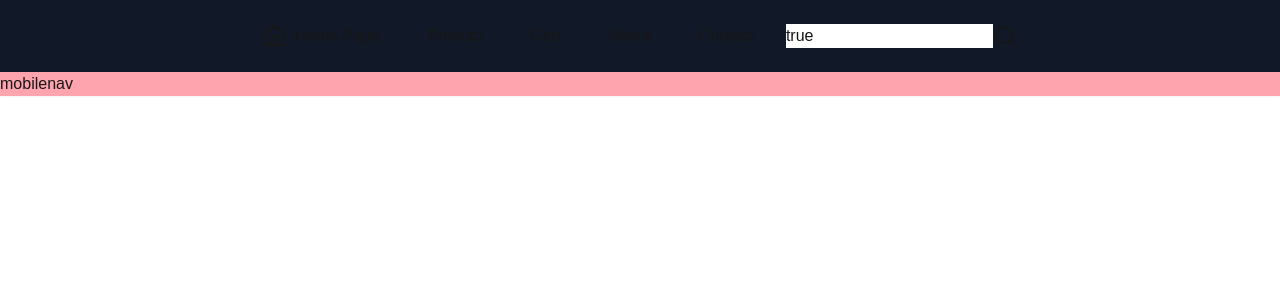
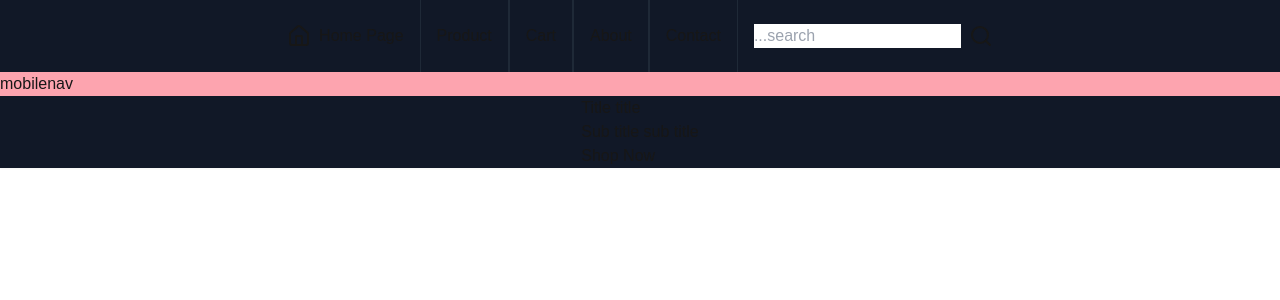
Before and after one commit to awishmu/pasarbone, a Next.js app: page /home in a window 1280 px wide. Shown: the top 300 px of the page. Built offline with nearby package versions, Linux system fonts and the light colour scheme.

Commit message:
baru header dan nav

```diff
--- a/src/app/home/page.tsx
+++ b/src/app/home/page.tsx
@@ -1,11 +1,14 @@
 import Image from "next/image";
 import Link from "next/link";
 import Navbar from "@/components/Navbar";
+import Hero from "@/components/Hero";
 export default function HomePage() {
   return (
 	<>
-		<Navbar />
-
+		<header className="container w-full mx-auto flex flex-col" >
+			<Navbar />
+			<Hero />
+        </header>
 
 	</>
   );
--- /dev/null
+++ b/src/components/Hero.tsx
@@ -0,0 +1,54 @@
+import Image from "next/image";
+import Link from "next/link";
+import { House } from 'lucide-react';
+import { Search } from 'lucide-react';
+
+const HeroItems = [
+	{
+		id: 1,
+		image: "gudang",
+		title: "Temukan Penawaran dekat rumah",
+		subtitle: "Pengiriman yang cepat dan jelas ",
+		link: "/#",
+	},
+	{
+		id: 2,
+		image: "toko",
+		title: "Toko Kami",
+		subtitle: "Kami hadir disetiap lokasi ",
+		link: "/#",
+	},
+	{
+		id: 3,
+		image: "diskon",
+		title: "Dapatkan Diskon Meriah",
+		subtitle: "Kami senantiasa memberikan diskon pada langganan kami ",
+		link: "/#",
+	},
+	{
+		id: 4,
+		image: "klien",
+		title: "Melayani lebih banyak",
+		subtitle: "Kami hadir untuk memberikan layanan dan kemudahan dalam memenuhi kebutuhan harian ",
+		link: "/#",
+	},
+
+]
+export default function Navbar() {
+  return (
+	<>
+		<section className="bg-gray-900 shadow-sm">
+			<div className="container mx-auto flex justify-center" >
+				<div className="relative">
+					<h2>Title title</h2>
+					<p>Sub title sub title</p>
+					<button>Shop Now</button>
+				</div>
+			</div>
+
+
+		</section>
+
+	</>
+  );
+}
--- a/src/components/Navbar.tsx
+++ b/src/components/Navbar.tsx
@@ -38,12 +38,12 @@ export default function Navbar() {
 					<div className="">
 						<div className="flex flex-1 items-center justify-center sm:items-stretch sm:justify-start">
 							<div className="navright">
-							<ul className="flex space-x-4">
+								<ul className="flex ">
 										<li className="py-6 px-4 hover:bg-gray-700 flex gap-2">
 											<i><House /></i>Home Page
 										</li>
 									{NavLinks.map(({ id, name, link }) => (
-									<li key={id} className="py-6 px-4 hover:bg-gray-700">
+										<li key={id} className="py-6 px-4 hover:bg-gray-700 border-l border-r border-gray-800">
 											<Link href={link}>{name}</Link>
 										</li>
 									))}
@@ -51,8 +51,8 @@ export default function Navbar() {
 							</div>
 							<div className="navleft">
 								<form>
-								<div className="flex items-center py-6 px-4">
-									<input className="" type="text" placeholder="...search" name="search" value />
+									<div className="flex items-center py-6 px-4 gap-2">
+										<input className="" type="text" placeholder="...search" name="search" />
 										<button><i><Search /></i></button>
 									</div>
 								</form>
```
Lines whose indentation alone changed are shown as unchanged.
